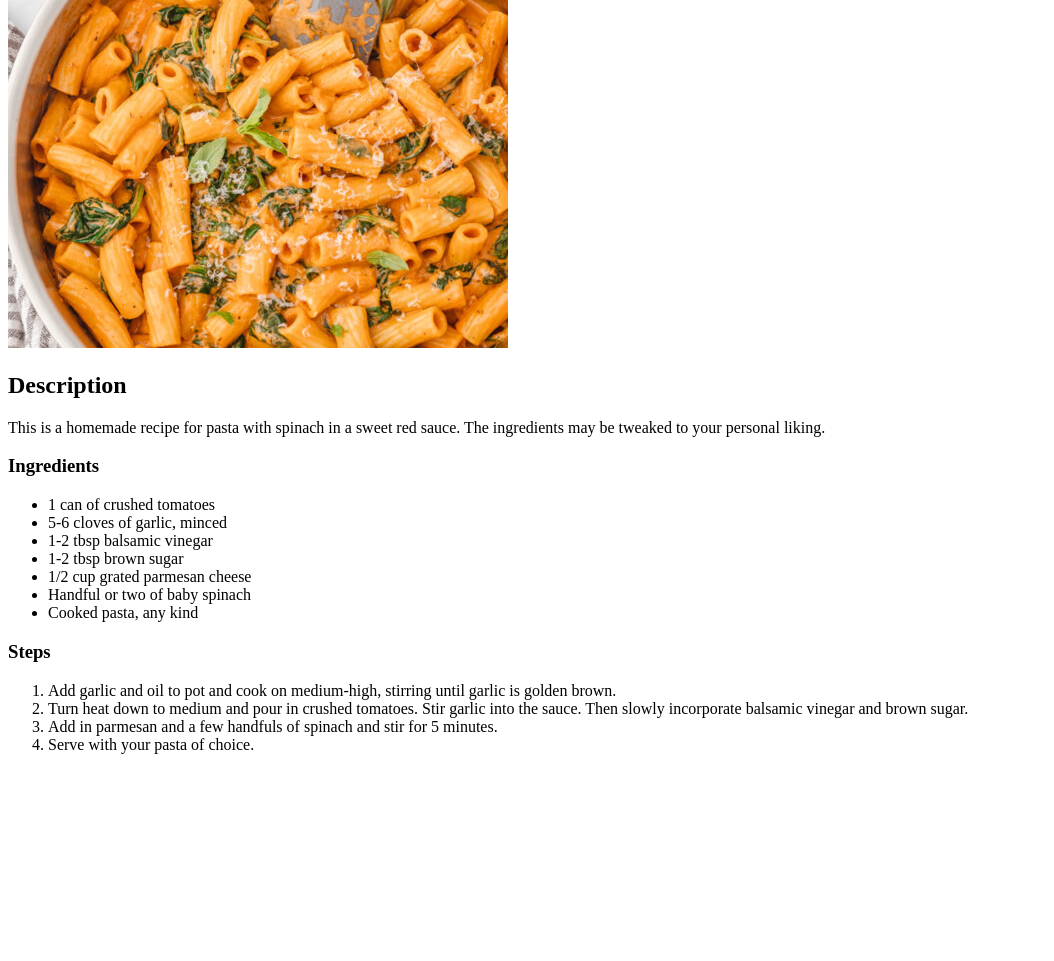
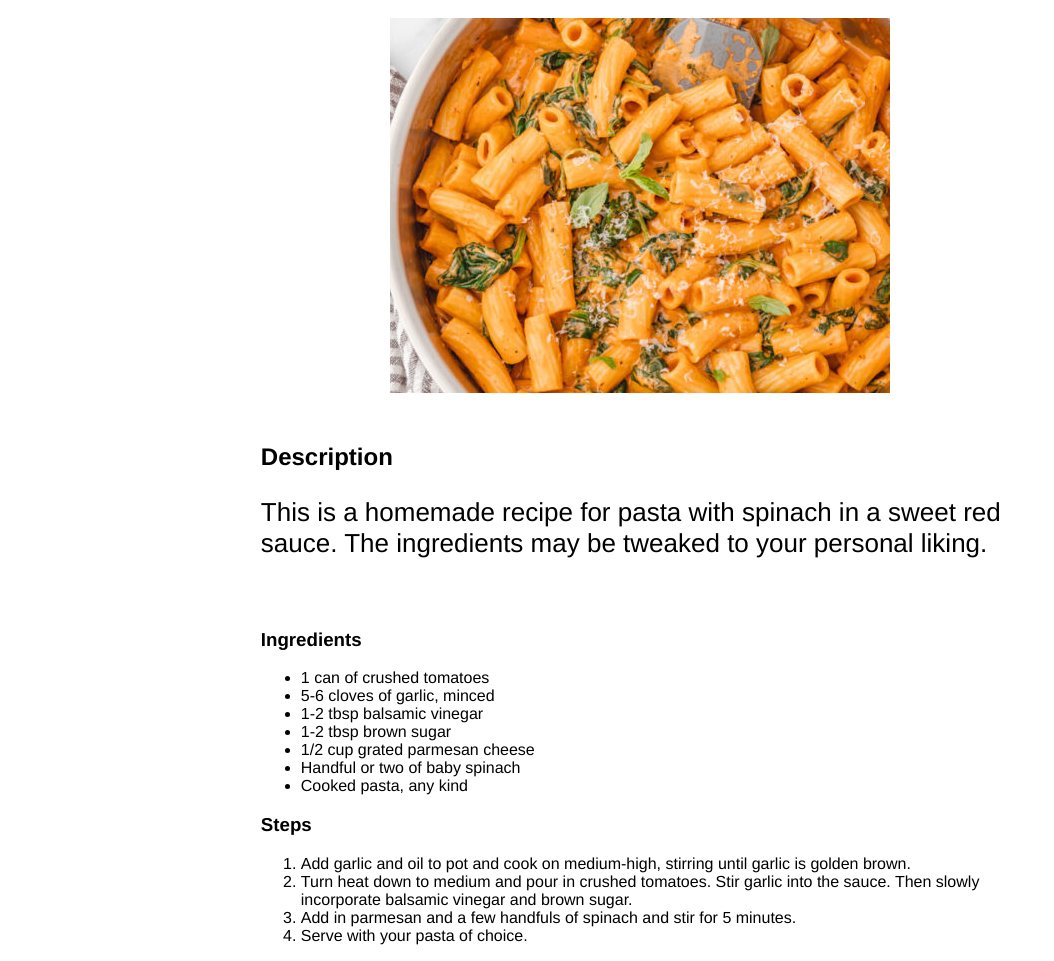
Before and after one commit to juicika/odin-recipes, a plain HTML site: page recipes/pasta-with-spinach.html in a window 1280 px wide. Shown: the part 107-1068 px from the top of the page, without its empty margins (0-1054 px from the left). Before the commit the page ends 877 px from the top, so only its background shows below. Drawn offline with Linux system fonts and the light colour scheme.

Commit message:
Apply CSS to other recipe pages

```diff
--- a/recipes/pasta-with-spinach.html
+++ b/recipes/pasta-with-spinach.html
@@ -3,20 +3,24 @@
 <head>
     <meta charset="UTF-8">
     <meta name="viewport" content="width=device-width, initial-scale=1.0">
+    <link rel="stylesheet" href="../styles.css">
     <title>Pasta with Spinach</title>
 </head>
 <body>
     <h1>Pasta with Spinach</h1>
 
-    <img src="../images/pasta-w-spinach.jpg" alt="Bowl of pasta with spinach and red sauce">
+    <img class="recipe-image" src="../images/pasta-w-spinach.jpg" alt="Bowl of pasta with spinach and red sauce">
 
+    <div id="description">
     <h2>Description</h2>
 
     <p>
         This is a homemade recipe for pasta with spinach in a sweet red sauce.
         The ingredients may be tweaked to your personal liking.
     </p>
+    </div>
 
+    <div id="ingredients">
     <h3>Ingredients</h3>
     <ul>
         <li>1 can of crushed tomatoes</li>
@@ -27,7 +31,9 @@
         <li>Handful or two of baby spinach</li>
         <li>Cooked pasta, any kind</li>
     </ul>
+    </div>
 
+    <div id="steps">
     <h3>Steps</h3>
     <ol>
         <li>
@@ -44,5 +50,6 @@
             Serve with your pasta of choice.
         </li>
     </ol>
+    </div>
 </body>
 </html>
```
Also changed, not shown: recipes/shakshuka.html (+8 -1 lines).
